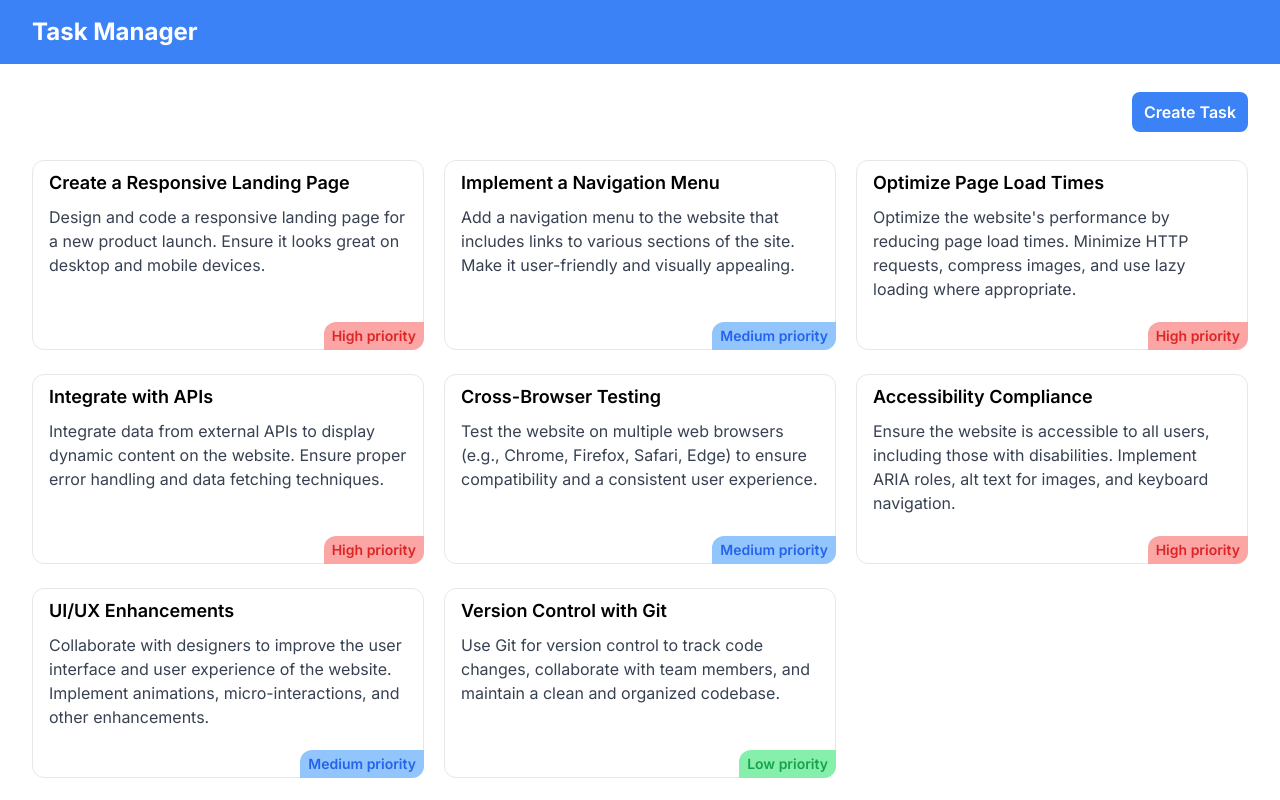
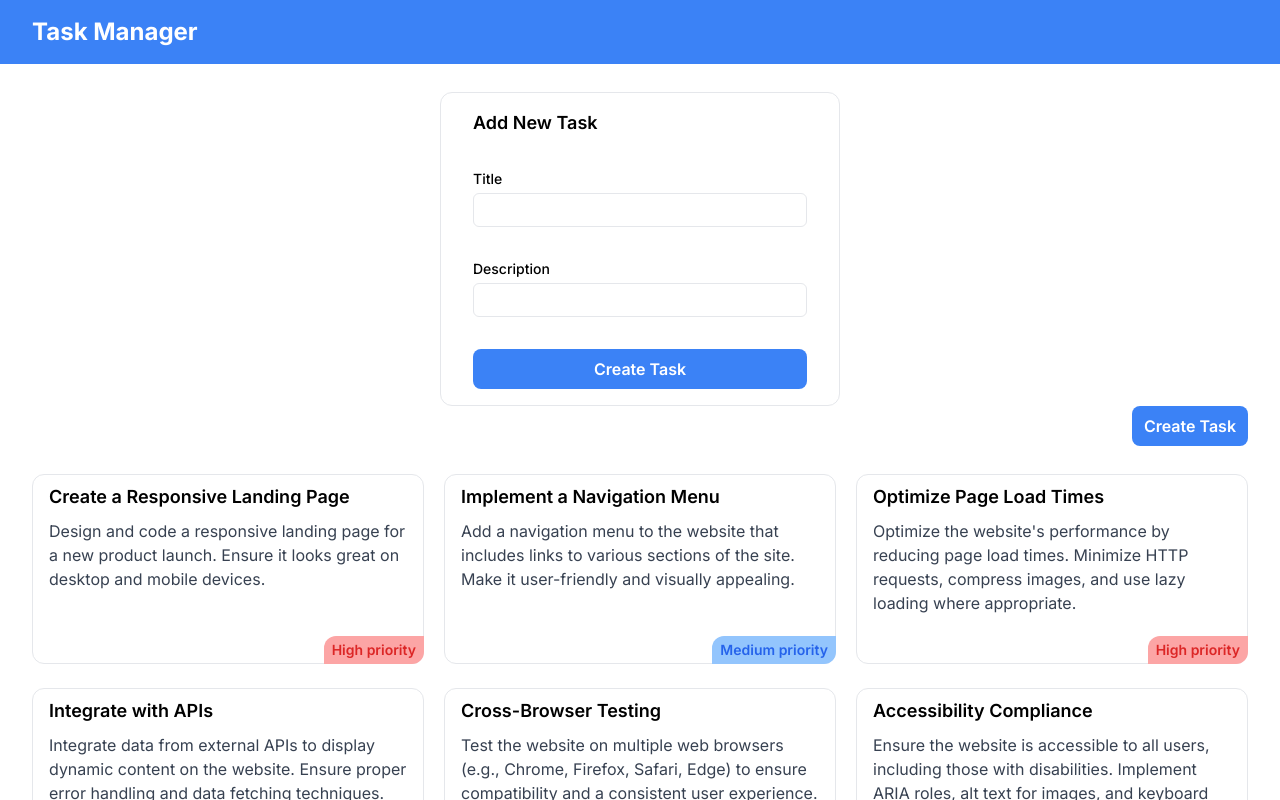
Before and after one commit to Jesusborjas006/task-manager, a Next.js app: page /tasks in a window 1280 px wide. Both pictures are taken after a click on the button "Create Task". Shown: the top 800 px of the page. Built offline with nearby package versions, Linux system fonts and the light colour scheme.

Commit message:
Display modal form with styling when clicking create task button

```diff
--- a/app/tasks/page.tsx
+++ b/app/tasks/page.tsx
@@ -1,10 +1,17 @@
+"use client";
+
+import { useState } from "react";
 import CreateTaskBtn from "../ui/CreateTaskBtn";
+import FormModal from "../ui/FormModal";
 import Tasks from "../ui/Tasks";
 
 const Page = () => {
+  const [isCreatingTask, setIsCreatingTask] = useState(false);
+
   return (
     <div className="relative">
-      <CreateTaskBtn />
+      {isCreatingTask && <FormModal />}
+      <CreateTaskBtn setIsCreatingTask={setIsCreatingTask} />
       <Tasks />
     </div>
   );
--- a/app/ui/CreateTaskBtn.tsx
+++ b/app/ui/CreateTaskBtn.tsx
@@ -1,6 +1,15 @@
-const CreateTaskBtn = () => {
+import { Dispatch, SetStateAction } from "react";
+
+type CreateTaskBtnProps = {
+  setIsCreatingTask: Dispatch<SetStateAction<boolean>>;
+};
+
+const CreateTaskBtn = ({ setIsCreatingTask }: CreateTaskBtnProps) => {
   return (
-    <button className="bg-blue-500 text-white font-semibold py-2 px-3 rounded-lg absolute right-8 mb-10">
+    <button
+      className="bg-blue-500 text-white font-semibold py-2 px-3 rounded-lg absolute right-8 mb-10"
+      onClick={() => setIsCreatingTask(true)}
+    >
       Create Task
     </button>
   );
--- /dev/null
+++ b/app/ui/FormModal.tsx
@@ -0,0 +1,22 @@
+const FormModal = () => {
+  return (
+    <div className="border w-[400px] mx-auto rounded-xl py-4 px-8">
+      <h3 className="font-semibold text-lg mb-8">Add New Task</h3>
+      <div className="flex flex-col space-y-1 mb-8">
+        <label className="font-medium text-sm">Title</label>
+        <input className="border rounded-md py-1 px-2" type="text" />
+      </div>
+
+      <div className="flex flex-col space-y-1 mb-8">
+        <label className="font-medium text-sm">Description</label>
+        <input className="border rounded-md py-1 px-2" type="text" />
+      </div>
+
+      <button className="bg-blue-500 text-white w-full py-2 rounded-lg font-semibold">
+        Create Task
+      </button>
+    </div>
+  );
+};
+
+export default FormModal;
```
